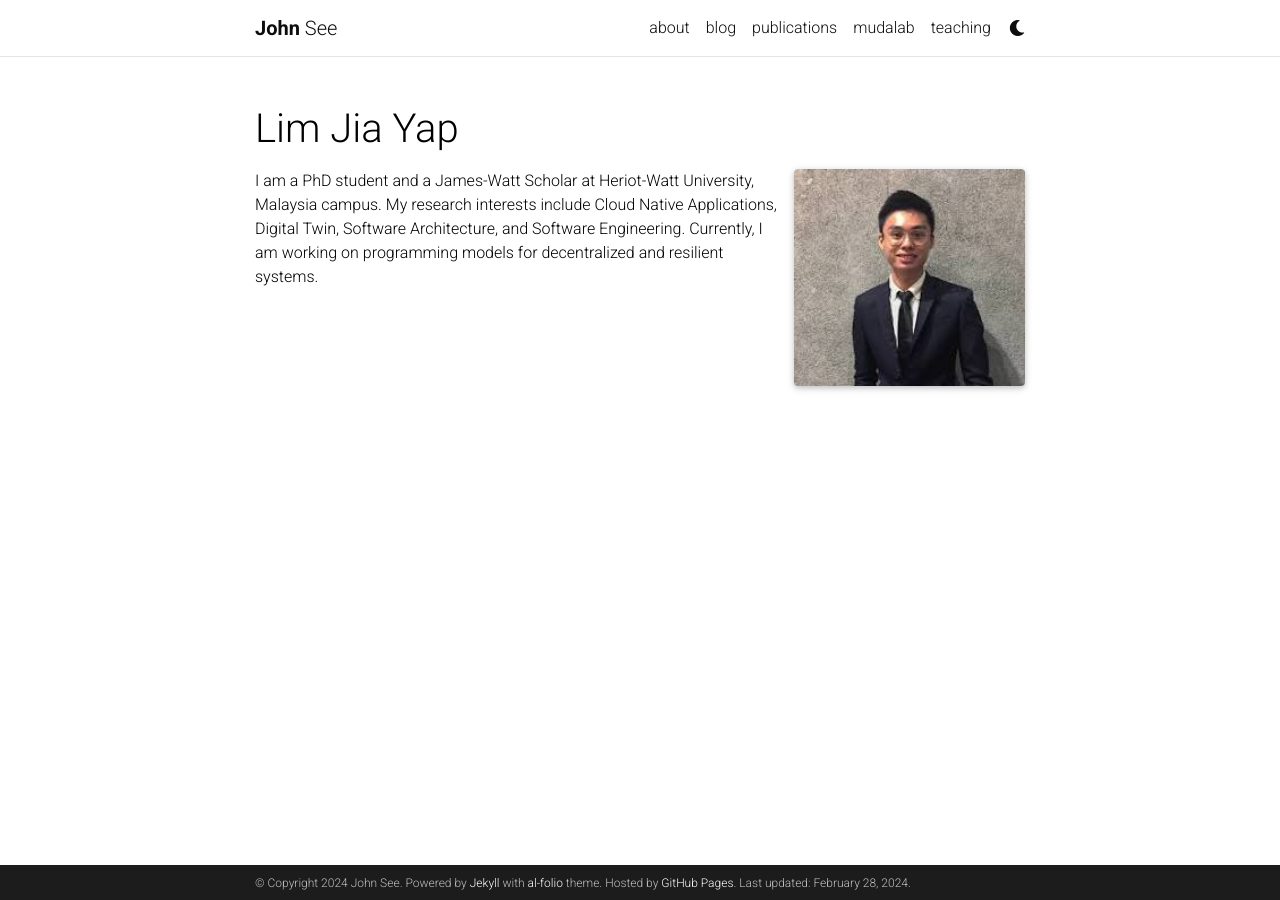
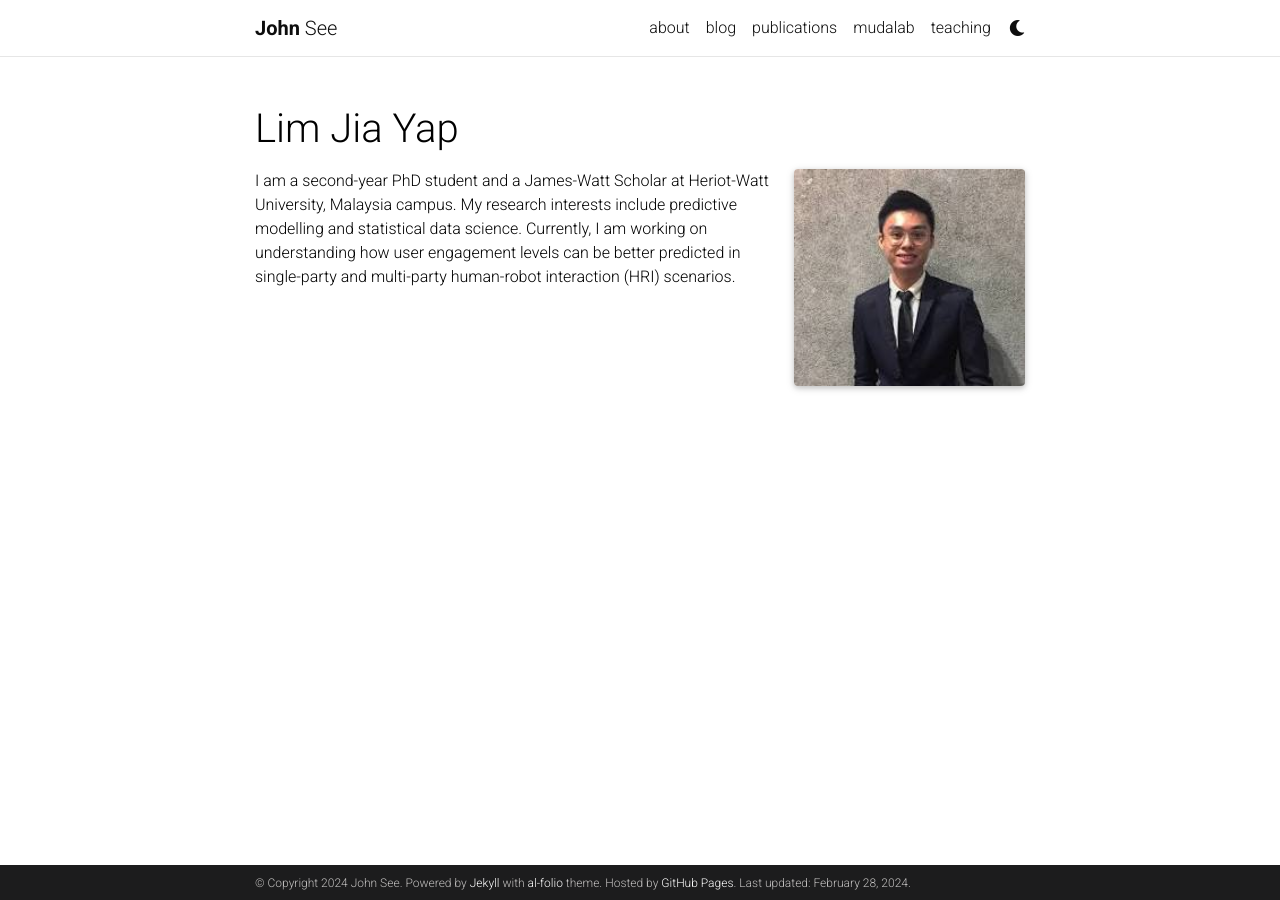
Before and after one commit to john-see/john-see.github.io, a Jekyll site: the page built from _members/jiayap.md, in a window 1280 px wide. Built offline with Jekyll 4.4.1, drawn with Linux system fonts in a browser that asks for light colours; full-size pictures stand in for the smaller copies a plugin makes; comment, search, counter and statistics services are not loaded; a style sheet for code colours, icons or effects is not loaded.

Commit message:
edit member info

```diff
--- a/_bibliography/papers.bib
+++ b/_bibliography/papers.bib
@@ -144,6 +144,7 @@ video = "moiredet-demo.mp4"
   doi={10.1145/3581783.3612833},
   abbr="MM",
   preview = "megc2023.png",
+  selected = {true},
   publisher = "ACM",
   abstract = {Facial micro-expressions (MEs) are involuntary movements of the face that occur spontaneously when a person experiences an emotion but attempts to suppress or repress the facial expression, typically found in a high-stakes environment. Unfortunately, the small sample problem severely limits the automation of ME analysis. Furthermore, due to the weak and transient nature of MEs, it is difficult for models to distinguish it from other types of facial actions. Therefore, ME in long videos is a challenging task, and the current performance cannot meet the practical application requirements. Addressing these issues, this challenge focuses on ME and the macro-expression (MaE) spotting task. This year, in order to evaluate algorithms' performance more fairly, based on CAS(ME)2, SAMM Long Videos, SMIC-E-long, CAS(ME)3 and 4DME, we build an unseen cross-cultural long-video test set. All participating algorithms are required to run on this test set and submit their results on a leaderboard with a baseline result.},
   url = "https://dl.acm.org/doi/abs/10.1145/3581783.3612833",
--- a/_members/jiayap.md
+++ b/_members/jiayap.md
@@ -11,9 +11,9 @@ lastname: Lim
 publications: 'author^=*Lim'
 
 teaser: >
-    I am a PhD student and a James-Watt Scholar at Heriot-Watt University, Malaysia campus.
-    My research interests include Cloud Native Applications, Digital Twin, Software Architecture, and Software Engineering.
-    Currently, I am working on programming models for decentralized and resilient systems.
+    I am a second-year PhD student and a James-Watt Scholar at Heriot-Watt University, Malaysia campus.
+    My research interests include predictive modelling and statistical data science.
+    Currently, I am working on understanding how user engagement levels can be better predicted in single-party and multi-party human-robot interaction (HRI) scenarios.
 
 profile:
     name: Lim Jia Yap
@@ -23,6 +23,6 @@ profile:
     email: jl140@hw..ac.uk
 ---
 
-I am a PhD student and a James-Watt Scholar at Heriot-Watt University, Malaysia campus.
-My research interests include Cloud Native Applications, Digital Twin, Software Architecture, and Software Engineering.
-Currently, I am working on programming models for decentralized and resilient systems.
+I am a second-year PhD student and a James-Watt Scholar at Heriot-Watt University, Malaysia campus.
+My research interests include predictive modelling and statistical data science.
+Currently, I am working on understanding how user engagement levels can be better predicted in single-party and multi-party human-robot interaction (HRI) scenarios.
```
Also changed, not shown: _members/biqi.md (+4 -4 lines), _members/imad.md (+2 -2 lines), _members/jane.md (+5 -5 lines), _members/jiaqing.md (+6 -6 lines), _members/ziying.md (+2 -4 lines), assets/img/jiaqing.jpg (added), assets/img/ziying.JPG (added).
